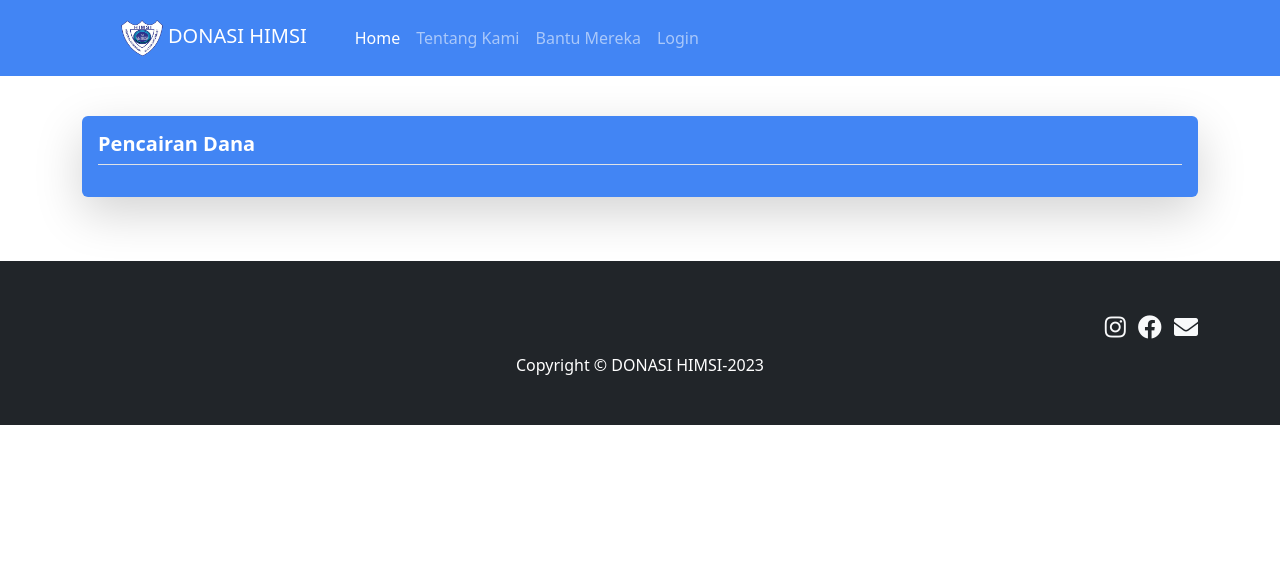
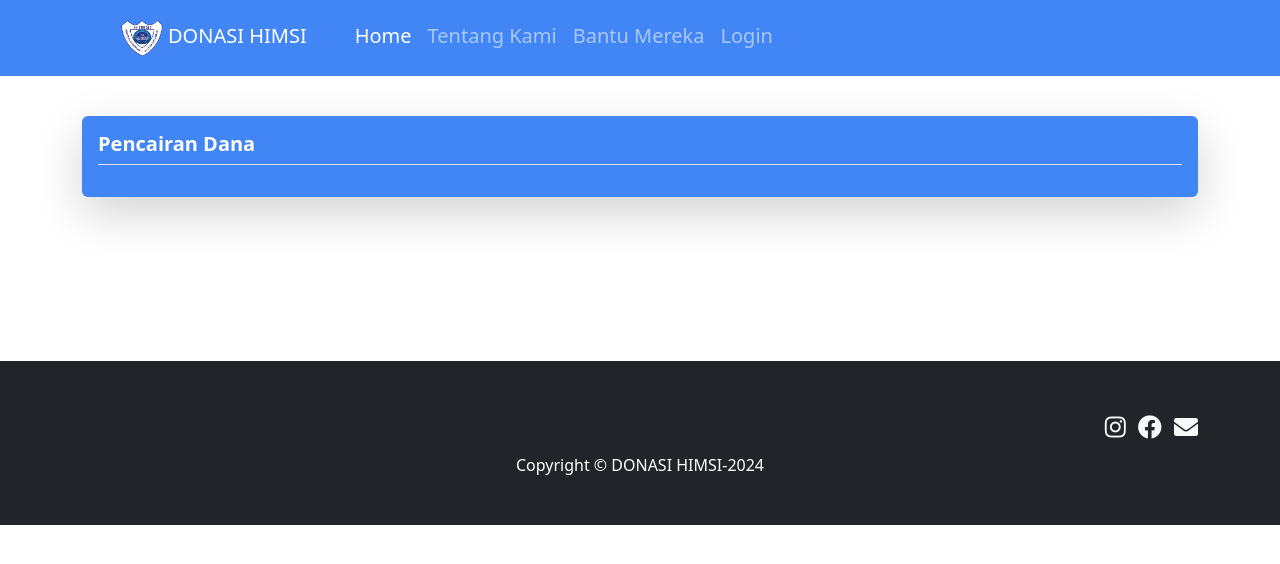
Before and after one commit to Richarddigaa/donasi-himsi-terbaru, a CodeIgniter app: page /donasi-himsi/index.php/user/lapor_donasi in a window 1280 px wide. Shown: the top 564 px of the page. Run offline with CodeIgniter, Linux system fonts and the light colour scheme; data comes from the database, SQL or seed files in the repository.

Commit message:
menambahkan tanggal di halaman lapor_donasi dan menambahkan aksi di halaman riwayat donasi serta mengubah font size navbar

```diff
--- a/application/views/templates/user_footer.php
+++ b/application/views/templates/user_footer.php
@@ -6,7 +6,7 @@
                 <a class="text-light fs-4 "><i class="fas fa-envelope"></i></a>
             </div>
             <div class="container">
-                <p class="m-0 text-center text-white">Copyright &copy; DONASI HIMSI-2023</p>
+                <p class="m-0 text-center text-white">Copyright &copy; DONASI HIMSI-2024</p>
             </div>
         </footer>
         <!-- Bootstrap core JS-->
--- a/application/views/templates/user_navbar.php
+++ b/application/views/templates/user_navbar.php
@@ -4,7 +4,7 @@
         <a class="navbar-brand" href="<?= base_url('user'); ?>"> <img src="<?= base_url('assets/img/'); ?>logo-donasi.png" width="50" height="50" alt="Donasi Himsi">DONASI HIMSI</a>
         <button class="navbar-toggler" type="button" data-bs-toggle="collapse" data-bs-target="#navbarSupportedContent" aria-controls="navbarSupportedContent" aria-expanded="false" aria-label="Toggle navigation"><span class="navbar-toggler-icon"></span></button>
         <div class="collapse navbar-collapse" id="navbarSupportedContent">
-            <ul class="navbar-nav me-auto mb-2 mb-lg-0 ms-lg-4">
+            <ul class="navbar-nav me-auto mb-2 mb-lg-0 ms-lg-4 fs-5" style="margin-top: -5px;">
                 <li class="nav-item"><a class="nav-link active" aria-current="page" href="<?= base_url('user'); ?>">Home</a></li>
                 <li class="nav-item"><a class="nav-link" href="<?= base_url('user/tentangKami'); ?>">Tentang Kami</a></li>
                 <li class="nav-item"><a class="nav-link" href="<?= base_url('user/donasi'); ?>">Bantu Mereka</a></li>
--- a/application/views/user/lapor_donasi.php
+++ b/application/views/user/lapor_donasi.php
@@ -1,4 +1,4 @@
-<div class="container" style="margin-top: 100px;">
+<div class="container" style="margin-top: 100px; margin-bottom: 100px">
     <div class="my-3 p-3 rounded shadow-lg" style="background-color: #4285F4;">
         <h6 class="border-bottom border-gray fs-5 fw-bold pb-2 mb-0 text-white">Pencairan Dana</h6>
         <div class="media text-muted pt-3">
@@ -18,6 +18,7 @@
                 $no_rekening_new = $no_rekening2[0] . "****" . $no_rekening2[1];
                 ?>
                 <p class="media-body pb-3 mb-0 fs-6 lh-125 border-bottom border-gray text-white">
+                    <?= date('d F Y', $l['tanggal_pencairan']); ?>
                     <strong class="d-block text-white"><?= "Pencairan Dana Rp." . number_format($l['dana_cair']); ?></strong>
                     <?= "Ke rekening " . $l['nama_rekening'] . "&nbsp;" . $no_rekening_new . " a/n " . $l['nama_penerima']  ?><br>
                     <br>
--- a/application/views/user/riwayatDonasi.php
+++ b/application/views/user/riwayatDonasi.php
@@ -22,6 +22,7 @@
                                 <th scope="col">Metode Pembayaran</th>
                                 <th scope="col">Dana Yang Didonasikan</th>
                                 <th scope="col">Tanggal Donasi</th>
+                                <th scope="col">Aksi</th>
                             </tr>
                         </thead>
                         <tbody>
@@ -41,6 +42,9 @@
                                         <td><span><?php echo $b['nama_pembayaran']; ?></span></td>
                                         <td><?php echo "Rp. " . number_format($b['dana_didonasikan']); ?></td>
                                         <td><span><?= date('d F Y', $b['tanggal_donasi']); ?></span></td>
+                                        <?php if ($b['status_donasi'] == 'Sudah dicairkan') { ?>
+                                            <td><a class="btn btn-success" href="<?= base_url('user/lapor_donasi/') . $b['id']; ?>">Cek Donasi</a></td>
+                                        <?php } ?>
                                     </tr>
                                     <?php $i++; ?>
                                 <?php endforeach; ?>
```
